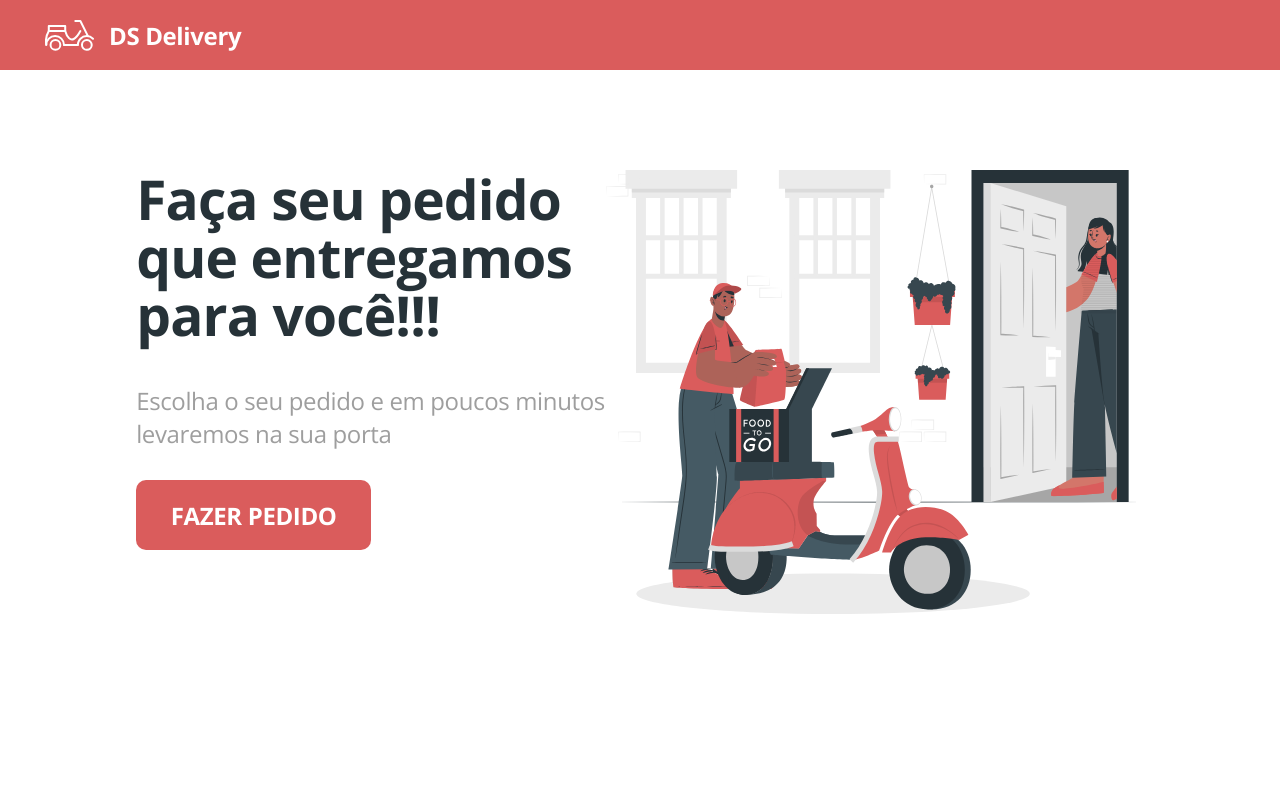
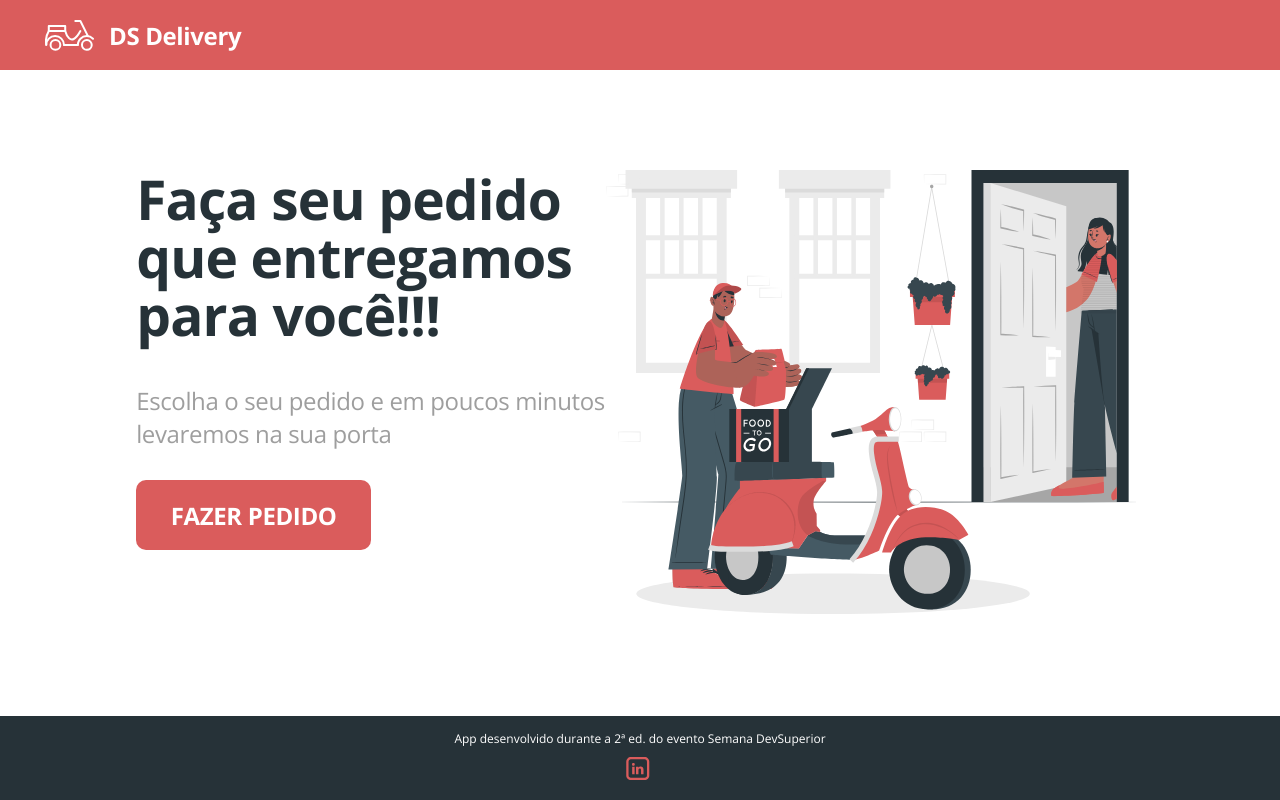
Before and after one commit to jcleonel/dsdeliver-sds2, a React (Create React App) app in the folder front-web/: page / in a window 1280 px wide. Built offline with nearby package versions, Linux system fonts and the light colour scheme; the HTML template or start-up script is replaced by a standard one.

Commit message:
Add Footer

```diff
--- /dev/null
+++ b/front-web/src/Footer/index.tsx
@@ -0,0 +1,17 @@
+import './styles.css';
+import { ReactComponent as LinkedinIcon } from './linkedin.svg';
+
+function Footer() {
+    return (
+        <footer className="main-footer">
+            App desenvolvido durante a 2ª ed. do evento Semana DevSuperior
+            <div className="footer-icons">
+                <a href="https://www.linkedin.com/in/jean-carlos-leonel-da-costa-576b34180/" target="_new">
+                    <LinkedinIcon />
+                </a>
+            </div>
+        </footer>
+    )
+}
+
+export default Footer;
--- /dev/null
+++ b/front-web/src/Footer/styles.css
@@ -0,0 +1,20 @@
+.main-footer {
+  padding-top: 15px;
+  padding-bottom: 15px;
+  background-color: var(--dark-color);
+  font-weight: normal;
+  font-size: 12px;
+  line-height: 16px;
+  text-align: center;
+  color: #FFF;
+}
+
+.footer-icons {
+  margin-top: 10px;
+  display: flex;
+  justify-content: center;
+}
+
+.footer-icons > * {
+  margin-right: 5px;
+}
--- a/front-web/src/Home/index.tsx
+++ b/front-web/src/Home/index.tsx
@@ -1,8 +1,10 @@
 import './styles.css';
 import { ReactComponent as MainImage } from './main.svg';
+import Footer from '../Footer';
 
 function Home() {
     return (
+        <>
             <div className="home-container">
                 <div className="home-content">
                     <div className="home-actions">
@@ -22,6 +24,8 @@
                     </div>
                 </div>
             </div>
+            <Footer />
+        </>
     )
 }
 
```
Also changed, not shown: front-web/src/Footer/linkedin.svg (added). Lines whose indentation alone changed are shown as unchanged.
